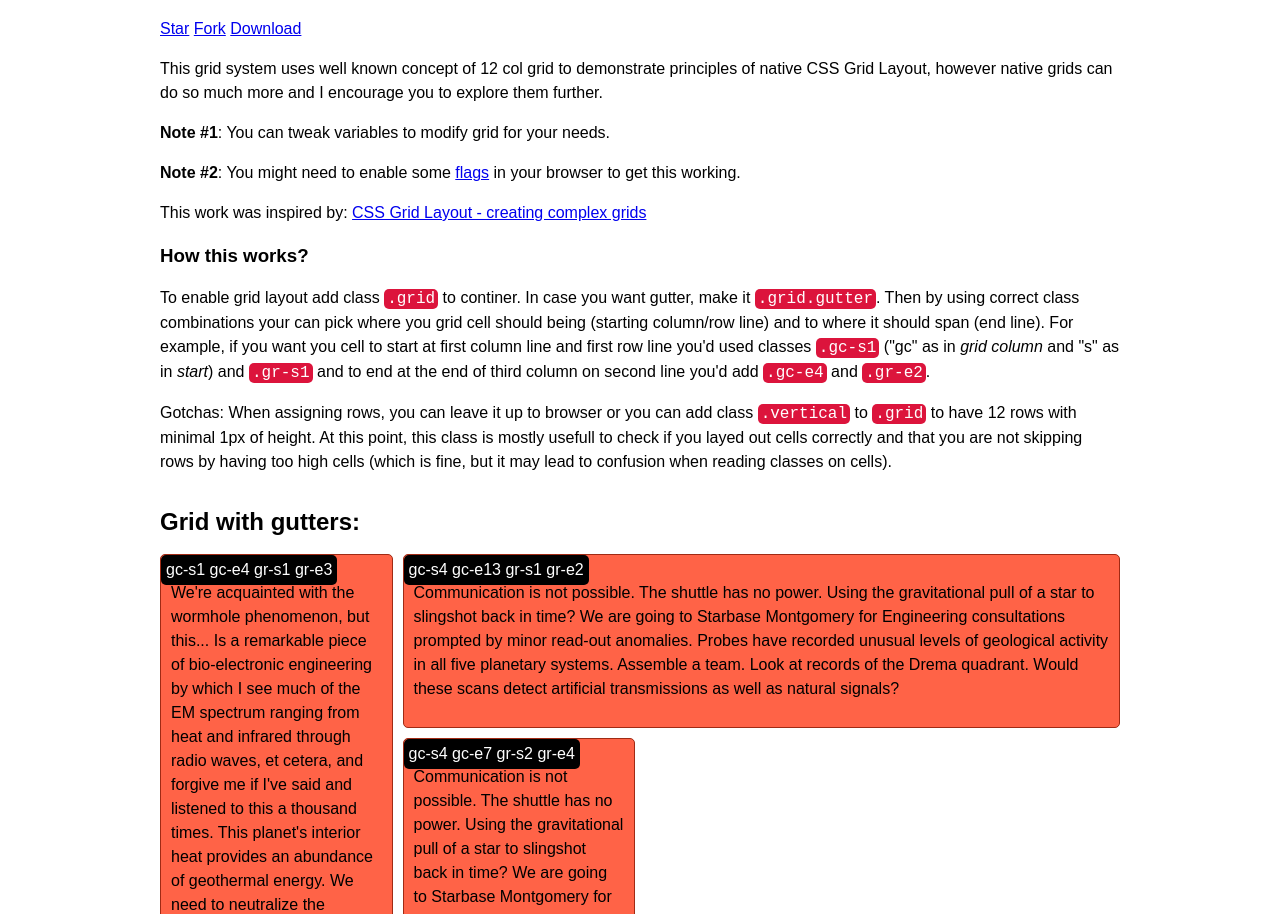
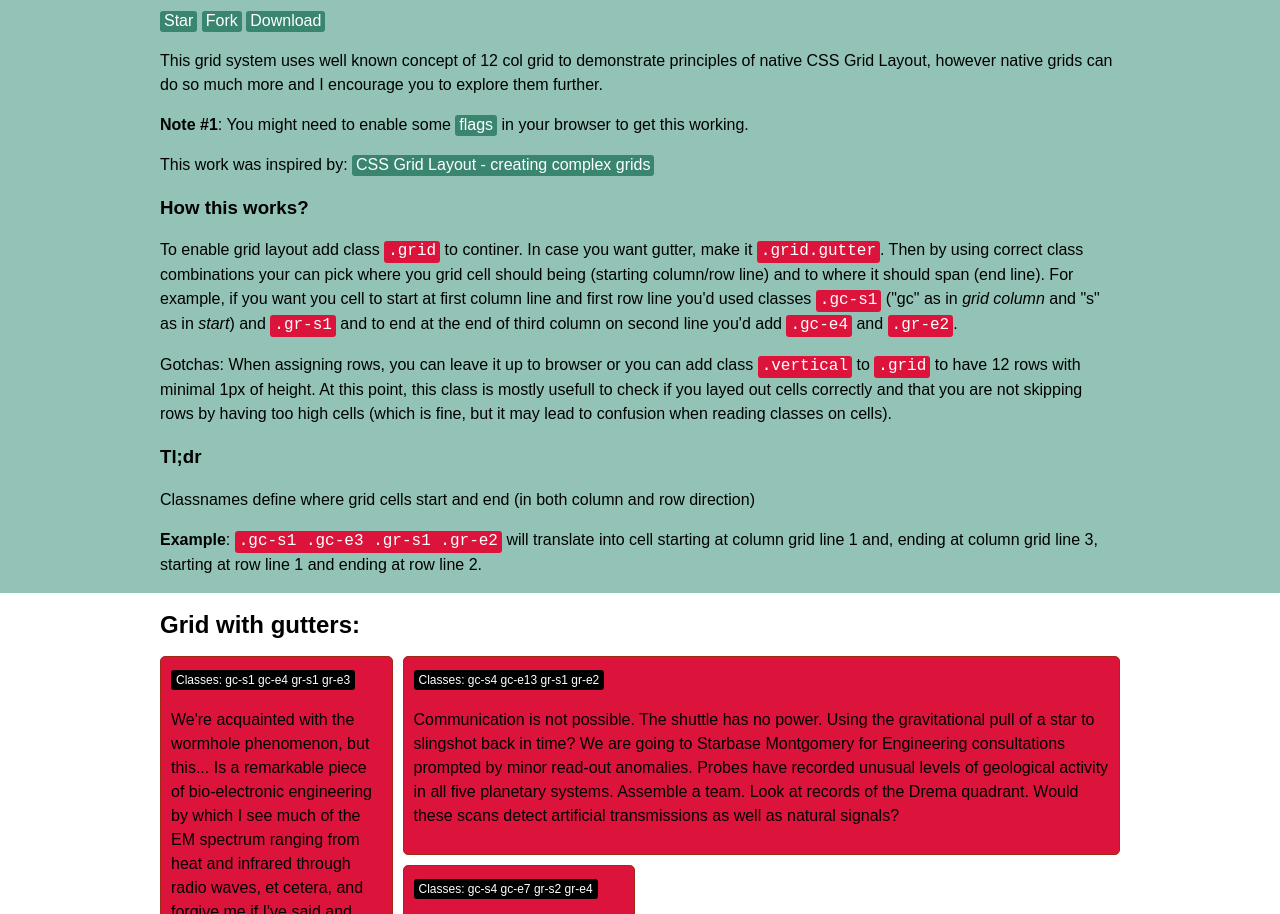
Before and after one commit to vlad-saling/Le-co-Grid, a website: page index.html in a window 1280 px wide. Shown: the part 102-1016 px from the top of the page. Drawn offline with Linux system fonts and the light colour scheme.

Commit message:
light styling

```diff
--- a/index.html
+++ b/index.html
@@ -12,40 +12,60 @@
         font-family: "Arial";
         font-size: 1rem;
         line-height: 1.5em;
+        padding: 0;
+        margin: 0;
     }
 
-    .marked [class*='gc-'],
-    .marked [class*='gr-'] {
+    .marked {
+        margin-bottom: 2em;
+    }
+
+    .marked > [class*='g'] {
         position: relative;
         border: 1px solid #a02a14;
         border-radius: 5px;
-        background-color: tomato;
+        background-color: crimson;
         padding: 10px;
     }
 
-    .marked [class*='gc-']:before,
-    .marked [class*='gr-']:before {
-        content: attr(class);
-        position: absolute;
-        top: 0;
-        left: 0;
+    .marked > [class*='g']:before {
+        content: "Classes: " attr(class);
         background-color: #000;
         color: #fff;
         padding: 3px 5px;
-        border-radius: 5px;
+        border-radius: 3px;
+        font-size: 0.75em;
+    }
+
+    .styled-block {
+        background-color: #92c3b6;
+    }
+
+    a {
+        background-color: #3A8570;
+        padding: 1px 4px 3px;
+        border-radius: 3px;
+        color: #fff;
+        text-decoration: none;
+    }
+
+    a:hover {
+        text-decoration: underline;
     }
 
     code {
         background-color: crimson;
         color: #fff;
-        padding: 1px 3px;
-        border-radius: 5px;
+        padding: 1px 4px 3px;
+        border-radius: 3px;
     }
 
 </style>
 
 <!-- Place this tag in your head or just before your close body tag. -->
 <script async defer src="https://buttons.github.io/buttons.js"></script>
+
+<div class="styled-block">
 
     <div class="grid">
 
@@ -68,12 +88,9 @@
             <p>
                 This grid system uses well known concept of 12 col grid to demonstrate principles of native CSS Grid Layout, however native grids can do so much more and I encourage you to explore them further.
             </p>
-        <p>
-            <b>Note #1</b>: You can tweak variables to modify grid for your needs.
-        </p>
 
             <p>
-            <b>Note #2</b>: You might need to enable some <a href="http://christopher.org/setting-chrome-flags-for-experimental-web-browser-layout-features/">flags</a>            in your browser to get this working.
+                <b>Note #1</b>: You might need to enable some <a href="http://christopher.org/setting-chrome-flags-for-experimental-web-browser-layout-features/">flags</a>            in your browser to get this working.
             </p>
 
             <p>
@@ -86,12 +103,17 @@
 
             <p>Gotchas: When assigning rows, you can leave it up to browser or you can add class <code>.vertical</code> to <code>.grid</code> to have 12 rows with minimal 1px of height. At this point, this class is mostly usefull to check if you layed out cells correctly and that you are not skipping rows by having too high cells (which is fine, but it may lead to confusion when reading classes on cells).</p>
 
+            <h3>Tl;dr</h3>
+
+            <p>Classnames define where grid cells start and end (in both column and row direction)</p>
+
+            <p><b>Example</b>: <code>.gc-s1 .gc-e3 .gr-s1 .gr-e2</code> will translate into cell starting at column grid line 1 and, ending at column grid line 3, starting at row line 1 and ending at row line 2.</p>
 
         </div>
 
     </div>
 
-
+</div>
 
 
 
@@ -376,3 +398,17 @@
 
 
 </div>
+
+
+
+<div class="styled-block">
+
+    <div class="grid">
+
+        <div class="gc-s1 gc-e8">
+            <p><a href="https://github.com/vlad-saling">by Vlad</a></p>
+        </div>
+
+    </div>
+
+</div>
```
Lines whose indentation alone changed are shown as unchanged.
